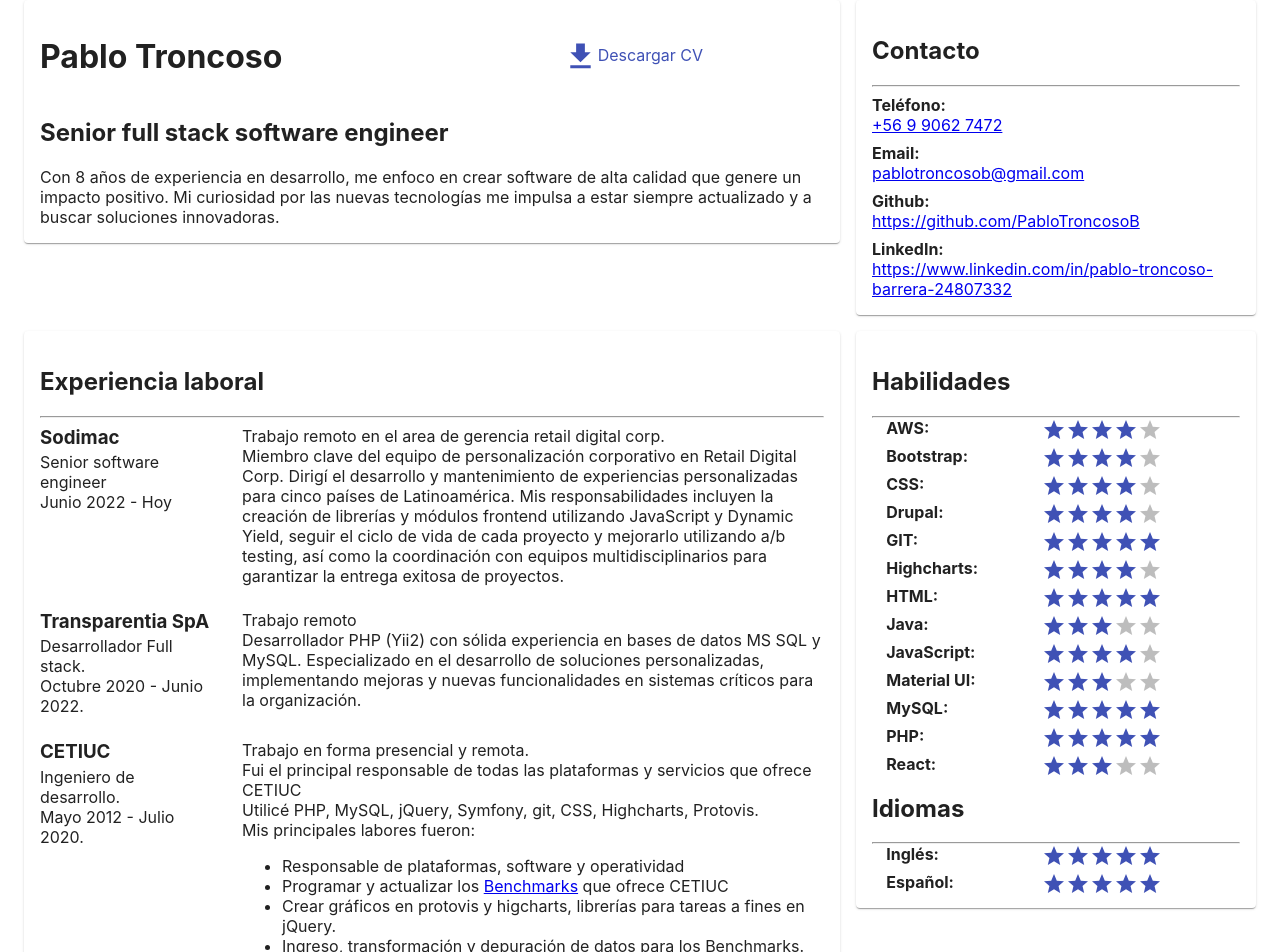
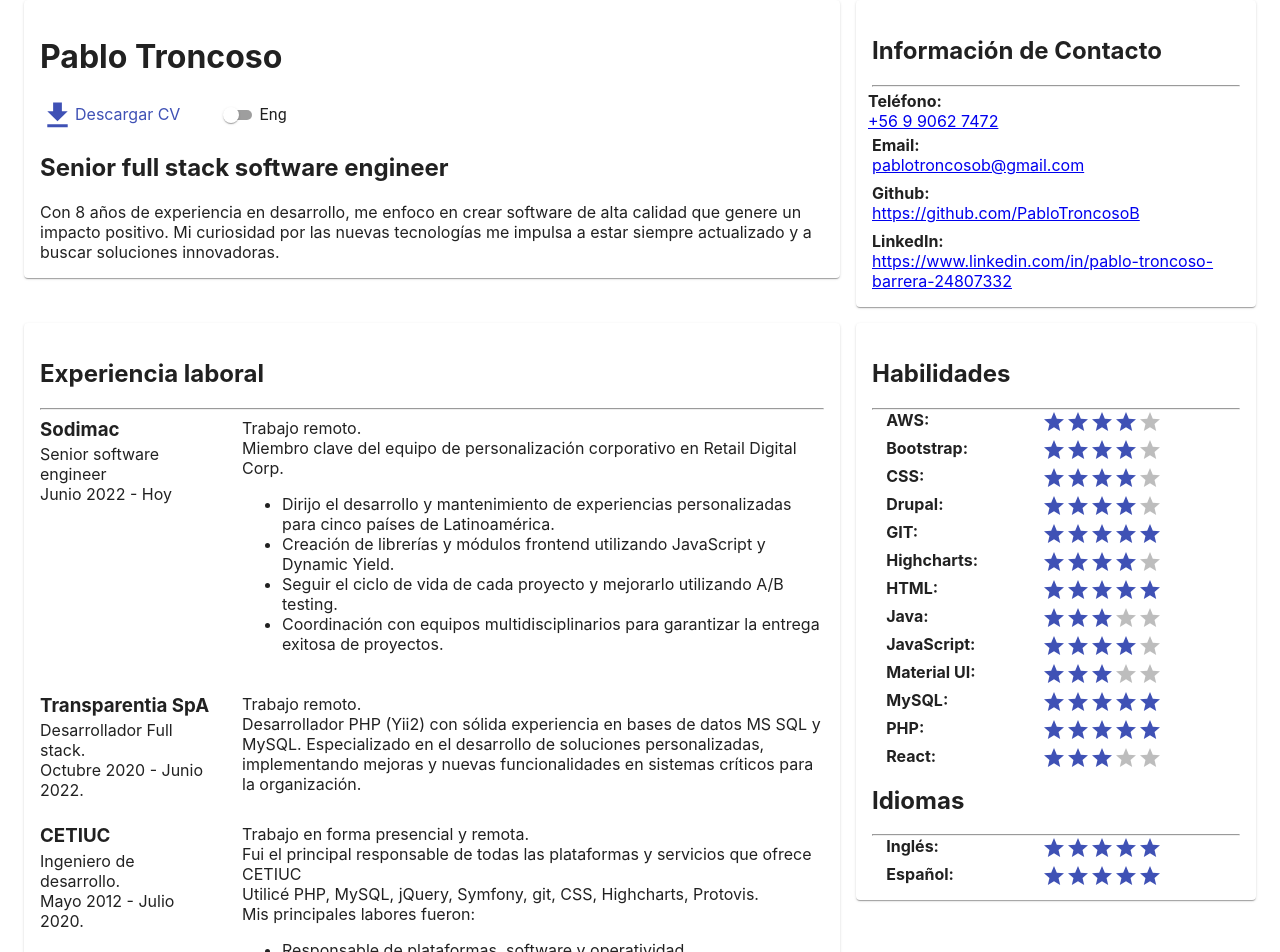
Before and after one commit to PabloTroncosoB/pablotroncosob.github.io, a React (Create React App) app: page / in a window 1280 px wide. Shown: the top 952 px of the page. Built offline with nearby package versions, Linux system fonts and the light colour scheme.

Commit message:
super update con idiomas

```diff
--- a/src/App.css
+++ b/src/App.css
@@ -8,3 +8,17 @@ h3{
     margin-top:0px;
     margin-bottom:0.2em;
 }
+
+
+.en{
+  display:none;
+}
+.esp{
+  display:initial;
+}
+
+.descargaCV{
+  display: flex;
+  justify-content: space-between;
+  gap: 50px;
+}
--- a/src/App.js
+++ b/src/App.js
@@ -11,6 +11,7 @@ import Paper from '@material-ui/core/Paper';
 import Grid from '@material-ui/core/Grid';
 
 class App extends Component {
+
     render() {
         return (
             <Container maxWidth="lg" className="App">
--- a/src/comp/certificados.js
+++ b/src/comp/certificados.js
@@ -16,10 +16,15 @@ class Certificados extends Component {
         "Ingeniero Civil en Informática": "IngCivil.pdf",
         "Ingeniero en Informática":"Ing.pdf"
     }
+
+
     render() {
+
         return (
             <div className="Certificados">
-                <Titulo texto="Certificados" />
+
+                <span class="esp"><Titulo texto="Certificados" /></span>
+                <span class="en"><Titulo texto="Certs" /></span>
                 <Grid container direction="row"
                     justify="space-around"
                     alignItems="center"
@@ -45,6 +50,7 @@ class Certificados extends Component {
                         </Grid>
                     ))}
                 </Grid>
+
         </div>
         );
     }
--- a/src/comp/contacto.js
+++ b/src/comp/contacto.js
@@ -6,12 +6,23 @@ class Contacto extends Component {
 	render() {
 		return (
 			<div className="Contacto">
-                <Titulo texto="Contacto" />
+                <span class="esp"><Titulo texto="Información de Contacto" /></span>
+                <span class="en"><Titulo texto="Contact Information" /></span>
                 <Grid container alignItems="flex-start" justify="space-evenly" spacing={1}>
-                    <Grid item xs={12}>
-                        <b>Teléfono:</b><br/>
-                        <a href="tel:+56990627472">+56 9 9062 7472</a>
-                    </Grid>
+                    <span class="esp"style={{width: '-webkit-fill-available'}}>
+                        <Grid item xs={12}>
+                            <b>Teléfono:</b>
+                            <br/>
+                            <a href="tel:+56990627472">+56 9 9062 7472</a>
+                        </Grid>
+                    </span>
+                    <span class="en" style={{width: '-webkit-fill-available'}}>
+                        <Grid item xs={12}>
+                            <b>Phone:</b>
+                            <br/>
+                            <a href="tel:+56990627472">+56 9 9062 7472</a>
+                        </Grid>
+                    </span>
                     <Grid item xs={12}  >
                         <b>Email:</b><br />
                         <a href="mailto:pablotroncosob@gmail.com" rel="noopener noreferrer">pablotroncosob@gmail.com</a>
--- a/src/comp/educacion.js
+++ b/src/comp/educacion.js
@@ -5,7 +5,12 @@ class Educacion extends Component {
     render() {
         return (
             <div className="Educacion">
-                <Titulo texto="Educación" />
+                <span class="esp">
+                    <Titulo texto="Educación" />
+                </span>
+                <span class="en">
+                    <Titulo texto="Education" />
+                </span>
                 <b>Ingeniería Civil Informática:</b> Universidad Tecnológica INACAP Temuco. Titulado
                 el año 2011.<br /><br/>
                 <b>Ingeniería en Informática:</b> Universidad Tecnológica INACAP Temuco.
--- a/src/comp/habilidades.js
+++ b/src/comp/habilidades.js
@@ -20,14 +20,17 @@ class Habilidades extends Component {
         "React": 3
     };
     idiomas = {
-        "Inglés": 5,
-        "Español": 5
+        "Inglés": [5,"esp"],
+        "Español": [5,"esp"],
+        "English": [5,"en"],
+        "Spanish": [5,"en"],
     }
 
     render() {
         return (
             <div className="Habilidades">
-                <Titulo texto="Habilidades" />
+                <span class="esp"><Titulo texto="Habilidades" /></span>
+                <span class="en"><Titulo texto="Skills" /></span>
                 <Grid container alignItems="flex-start" justify="space-evenly" spacing={2}>
                     {Object.keys(this.hab).map((tec) => (
                         <Grid container justify="space-evenly" spacing={2} key={"cont"+tec}>
@@ -46,21 +49,23 @@ class Habilidades extends Component {
                         </Grid>
                      ))}
                 </Grid>
-                <Titulo texto="Idiomas" />
+                <span class="esp"><Titulo texto="Idiomas" /></span>
+                <span class="en"><Titulo texto="Languajes" /></span>
                 <Grid container alignItems="flex-start" justify="space-evenly" spacing={2}>
                     {Object.keys(this.idiomas).map((lang) => (
                         <Grid container justify="space-evenly" spacing={2} key={"cont" + lang}>
                             <Grid item xs={4} key={"nam" + lang}>
-                                <b>{lang}:</b>
+                                <b class={this.idiomas[lang][1]}>{lang}:</b>
                             </Grid>
                             <Grid item xs={6} key={"str" + lang}>
-                                {[...Array(parseInt(this.idiomas[lang]))].map((ob, i) => (
-                                    <StarIcon color="primary" key={lang + i} />
-                                ))}
-                                {[...Array(parseInt(5 - this.idiomas[lang]))].map((ob, o) => (
-                                    <StarIcon color="disabled" key={lang + o + o} />
-                                ))}
-
+                                <span class={this.idiomas[lang][1]}>
+                                    {[...Array(parseInt(this.idiomas[lang][0]))].map((ob, i) => (
+                                        <StarIcon color="primary" key={lang + i} />
+                                    ))}
+                                    {[...Array(parseInt(5 - this.idiomas[lang][0]))].map((ob, o) => (
+                                        <StarIcon color="disabled" key={lang + o + o} />
+                                    ))}
+                                </span>
                             </Grid>
                         </Grid>
                     ))}
--- a/src/comp/head.js
+++ b/src/comp/head.js
@@ -2,9 +2,25 @@ import React from 'react';
 import Grid from '@material-ui/core/Grid';
 import GetAppIcon from '@material-ui/icons/GetApp';
 import Link from '@material-ui/core/Link';
+import Switch from '@mui/material/Switch';
+import FormControlLabel from '@material-ui/core/FormControlLabel';
 
 function Head() {
 	const expYears = new Date().getFullYear()-2012;
+	var espEngBol=1;
+	document.querySelectorAll(".esp").forEach(e=>e.style.display="block");
+	document.querySelectorAll(".en").forEach(e=>e.style.display="none");
+	const espEng=()=>{
+		if(espEngBol==0){
+			document.querySelectorAll(".esp").forEach(e=>e.style.display="block");
+			document.querySelectorAll(".en").forEach(e=>e.style.display="none");
+			espEngBol=1;
+		}else{
+			document.querySelectorAll(".esp").forEach(e=>e.style.display="none");
+			document.querySelectorAll(".en").forEach(e=>e.style.display="block");
+			espEngBol=0;
+		}
+	}
     return (
         <div className="Head">
 
@@ -12,13 +28,22 @@ function Head() {
 				<Grid item xs={8}>
 					<h1>Pablo Troncoso</h1>
 				</Grid>
-				<Grid item xs={4} >
+				<Grid item xs={4} class="descargaCV">
 					<Link href="../cv/desarrollador%20Pablo%20Troncoso.pdf"><GetAppIcon color="primary" fontSize = "large" style={{verticalAlign:"middle"}} />Descargar CV</Link>
+						<FormControlLabel
+							control={<Switch size="small" onChange={espEng} />}
+							label="Eng"
+						/>
+
 				</Grid>
 			</Grid>
-
 			<h2>Senior full stack software engineer</h2>
-            Con {expYears} años de experiencia en desarrollo, me enfoco en crear software de alta calidad que genere un impacto positivo. Mi curiosidad por las nuevas tecnologías me impulsa a estar siempre actualizado y a buscar soluciones innovadoras.
+			<div class="esp">
+            	Con {expYears} años de experiencia en desarrollo, me enfoco en crear software de alta calidad que genere un impacto positivo. Mi curiosidad por las nuevas tecnologías me impulsa a estar siempre actualizado y a buscar soluciones innovadoras.
+			</div>
+			<div class="en">
+				With {expYears} years of development experience, I'm dedicated to creating high-quality software that makes a positive impact. My passion for new technologies drives me to stay up-to-date and find innovative solutions
+			</div>
         </div>
     );
 }
--- a/src/comp/trabajo.js
+++ b/src/comp/trabajo.js
@@ -5,7 +5,8 @@ import Grid from '@material-ui/core/Grid';
 class Trabajo extends Component {
     render() {
         return (
-            <div className="Trabajo">
+            <div>
+            <div className="Trabajo" class="esp">
                 <Titulo texto="Experiencia laboral" />
                 <Grid container direction="row"
                     justify="space-around"
@@ -17,8 +18,13 @@ class Trabajo extends Component {
                         Junio 2022 - Hoy
                     </Grid>
                     <Grid item sm={9} xs={12}>
-                    Trabajo remoto en el area de gerencia retail digital corp.<br/>
-                    Miembro clave del equipo de personalización corporativo en Retail Digital Corp. Dirigí el desarrollo y mantenimiento de experiencias personalizadas para cinco países de Latinoamérica. Mis responsabilidades incluyen la creación de librerías y módulos frontend utilizando JavaScript y Dynamic Yield, seguir el ciclo de vida de cada proyecto y mejorarlo utilizando a/b testing, así como la coordinación con equipos multidisciplinarios para garantizar la entrega exitosa de proyectos.
+                    Trabajo remoto.<br/>
+                    Miembro clave del equipo de personalización corporativo en Retail Digital Corp. <ul>
+                        <li>Dirijo el desarrollo y mantenimiento de experiencias personalizadas para cinco países de Latinoamérica. </li>
+                        <li>Creación de librerías y módulos frontend utilizando JavaScript y Dynamic Yield.</li>
+                        <li>Seguir el ciclo de vida de cada proyecto y mejorarlo utilizando A/B testing.</li>
+                        <li>Coordinación con equipos multidisciplinarios para garantizar la entrega exitosa de proyectos.</li>
+                        </ul>
                     </Grid>
                     <Grid item sm={3} xs={12}>
                         <h3>Transparentia SpA</h3>
@@ -26,7 +32,7 @@ class Trabajo extends Component {
                         Octubre 2020 - Junio 2022.
                     </Grid>
                     <Grid item sm={9} xs={12}>
-                    Trabajo remoto<br/>
+                    Trabajo remoto.<br/>
                     Desarrollador PHP (Yii2) con sólida experiencia en bases de datos MS SQL y MySQL. Especializado en el desarrollo de soluciones personalizadas, implementando mejoras y nuevas funcionalidades en sistemas críticos para la organización.
                     </Grid>
                     <Grid item sm={3} xs={12}>
@@ -46,7 +52,7 @@ class Trabajo extends Component {
                             <li>Ingreso, transformación  y depuración de datos para los Benchmarks.</li>
                             <li>Plataforma de votación en PHP y MySQL con presentaciones de proyectos para los Clubes CIO y CPO.</li>
                             <li>Desarrollar la página anterior de <a href=" https://cetiuc.com" target="_blank" rel="noopener noreferrer">CETIUC</a>.</li>
-                            <li>Mantener operativa  la infraestructura (aws, ecs, dominios, servidores svn y apache).</li>
+                            <li>Mantener operativa la infraestructura (aws, ecs, dominios, servidores svn y apache).</li>
                         </ul>
                     </Grid>
                     <Grid item sm={3} xs={12}>
@@ -75,6 +81,82 @@ class Trabajo extends Component {
                     </Grid>
                 </Grid>
         </div>
+        <div className="Trabajo" class="en">
+
+  <Titulo texto="Work Experience" />
+  <Grid container direction="row"
+         justify="space-around"
+         alignItems="stretch"
+         spacing={3}>
+    <Grid item sm={3} xs={12}>
+      <h3>Sodimac</h3>
+      Senior software engineer<br />
+      June 2022 - Present
+    </Grid>
+    <Grid item sm={9} xs={12}>
+      Remote work.<br/>
+      Key member of the corporate personalization team at Retail Digital Corp. <ul>
+        <li>Lead the development and maintenance of personalized experiences for five Latin American countries. </li>
+        <li>Creation of frontend libraries and modules using JavaScript and Dynamic Yield.</li>
+        <li>Follow the lifecycle of each project and improve it using A/B testing.</li>
+        <li>Coordination with multidisciplinary teams to ensure successful project delivery.</li>
+      </ul>
+    </Grid>
+    <Grid item sm={3} xs={12}>
+      <h3>Transparentia SpA</h3>
+      Full Stack Developer<br />
+      October 2020 - June 2022.
+    </Grid>
+    <Grid item sm={9} xs={12}>
+      Remote work.<br/>
+      PHP (Yii2) developer with solid experience in MS SQL and MySQL databases. Specialized in developing custom solutions, implementing improvements and new functionalities in critical organizational systems.
+    </Grid>
+    <Grid item sm={3} xs={12}>
+      <h3>CETIUC</h3>
+      Development Engineer<br />
+      May 2012 - July 2020.
+    </Grid>
+    <Grid item sm={9} xs={12}>
+      On-site and remote work.<br />
+      I was the main responsible for all CETIUC platforms and services<br />
+      I used PHP, MySQL, jQuery, Symfony, git, CSS, Highcharts, Protovis.<br />
+      My main tasks were:
+      <ul>
+        <li>Responsible for platforms, software and operability</li>
+        <li>Program and update CETIUC's Benchmarks</li>
+        <li>Create graphics in Protovis and Highcharts, libraries for related tasks in jQuery.</li>
+        <li>Data entry, transformation and cleaning for Benchmarks.</li>
+        <li>Voting platform in PHP and MySQL with project presentations for CIO and CPO Clubs.</li>
+        <li>Develop the previous CETIUC website.</li>
+        <li>Maintain operational infrastructure (AWS, ECS, domains, SVN and Apache servers).</li>
+      </ul>
+    </Grid>
+    <Grid item sm={3} xs={12}>
+      <h3>IPG Sede Panguipulli</h3>
+      Teacher<br />
+      March to July 2018.
+    </Grid>
+    <Grid item sm={9} xs={12}>
+      Afternoon teacher, taught the following subjects:
+      <ul>
+        <li>Basic Computing.</li>
+        <li>Computing I.</li>
+        <li>Computer applications workshop.</li>
+      </ul>
+    </Grid>
+    <Grid item sm={3} xs={12}>
+      <h3>INGELOG</h3>
+      IT Technician<br />
+      June 7 to November 2011.
+    </Grid>
+    <Grid item sm={9} xs={12}>
+      Indigenous Development Projects TEMUCO.<br /><br />
+      In charge of development and maintenance of systems and databases related to bridge and road requests by indigenous communities.
+    </Grid>
+  </Grid>
+</div>
+</div>
+
         );
     }
 }
```
Also changed, not shown: package.json (+6 -3 lines), src/index.css (line endings or trailing spaces), 1 other file (tests, documents, lock files or other folders).
